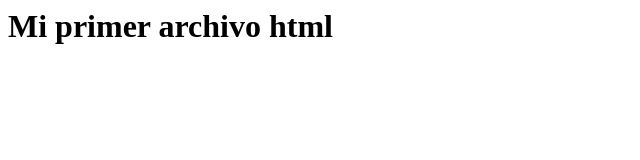
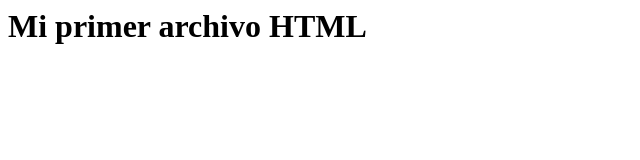
Before and after one commit to MGP-B/miPrimerRepositorio, a plain HTML site: page index.html in a window 1280 px wide. Shown: the full height of the page, 0-640 px from the left. Drawn offline with Linux system fonts and the light colour scheme.

Commit message:
index.html

```diff
--- a/index.html
+++ b/index.html
@@ -2,6 +2,6 @@
     <head>
     </head>
     <body>
-        <h1> Mi primer archivo html</h1>
+        <h1> Mi primer archivo HTML</h1>
     </body>
 </html>
```
